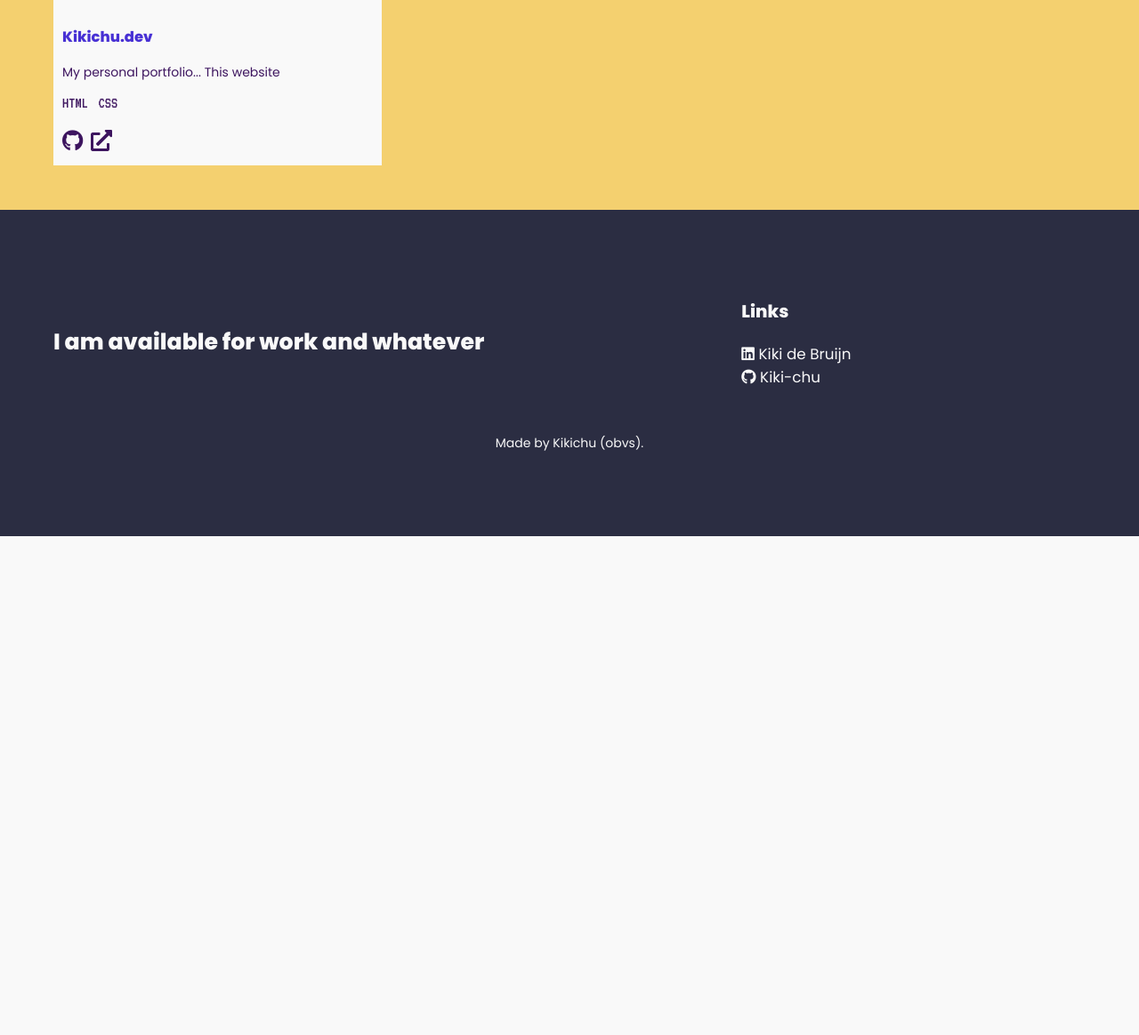
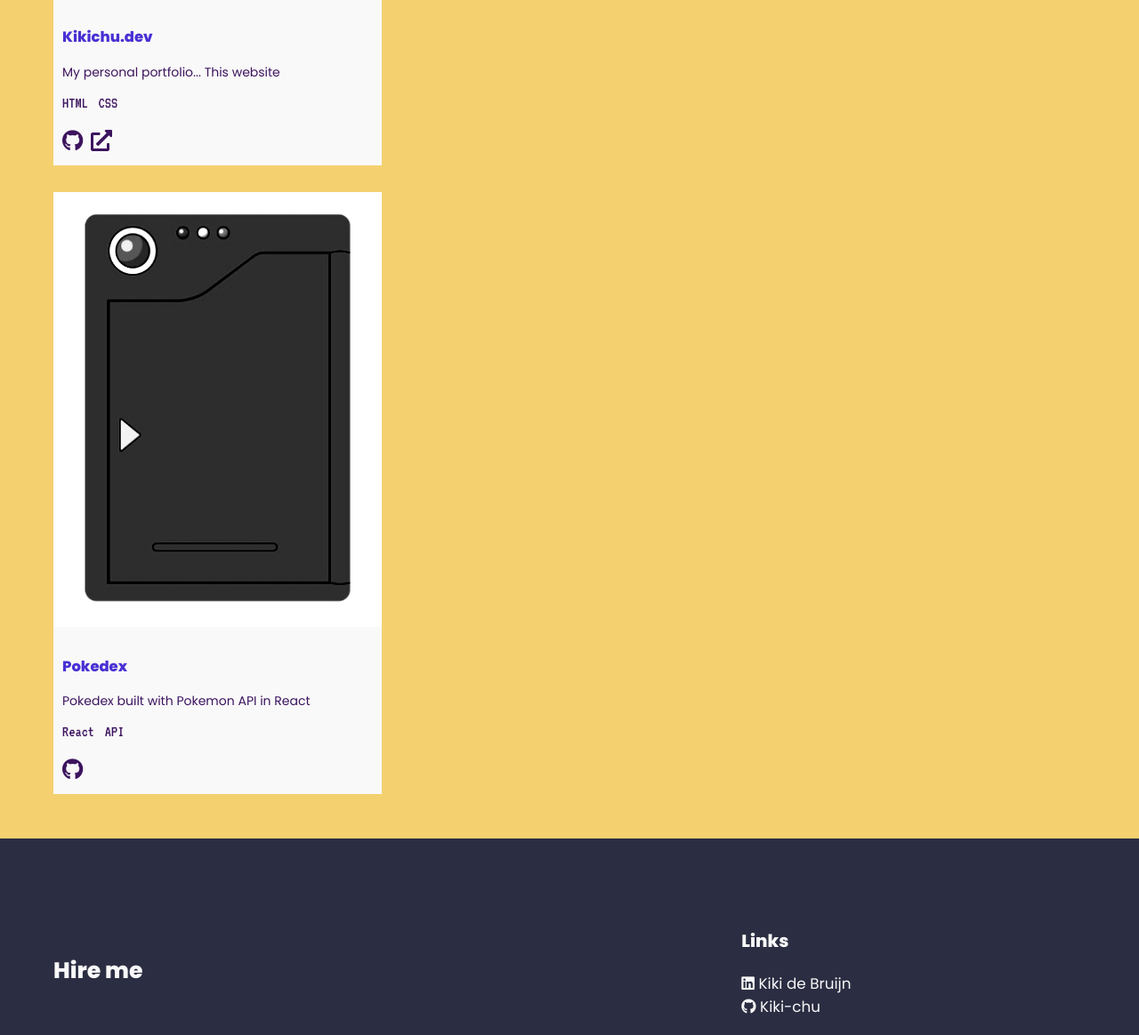
Before and after one commit to Kiki-chu/Kiki-chu.github.io, a website: page index.html in a window 1280 px wide. Shown: the part 824-1988 px from the top of the page at 89% size. Before the commit the page ends 1427 px from the top, so only its background shows below. Drawn offline with Linux system fonts and the light colour scheme; files whose address does not match are found by name.

Commit message:
adding Pokedex to projects

```diff
--- a/index.html
+++ b/index.html
@@ -71,13 +71,27 @@
               ></a>
             </div>
           </article>
+          <article>
+            <img src="img/Pokedex.png" />
+            <div class="content">
+              <h1>Pokedex</h1>
+              <p>Pokedex built with Pokemon API in React</p>
+              <ul class="tags">
+                <li>React</li>
+                <li>API</li>
+              </ul>
+              <a target="_blank" href="https://github.com/Kiki-chu/pokelist"
+                ><i class="fab fa-github"></i
+              ></a>
+            </div>
+          </article>
         </section>
       </div>
     </div>
     <footer>
       <section>
         <div class="info">
-          <h1>I am available for work and whatever</h1>
+          <h1>Hire me</h1>
         </div>
         <div class="links">
           <h3>Links</h3>
```
Also changed, not shown: img/Pokedex.png (added).
